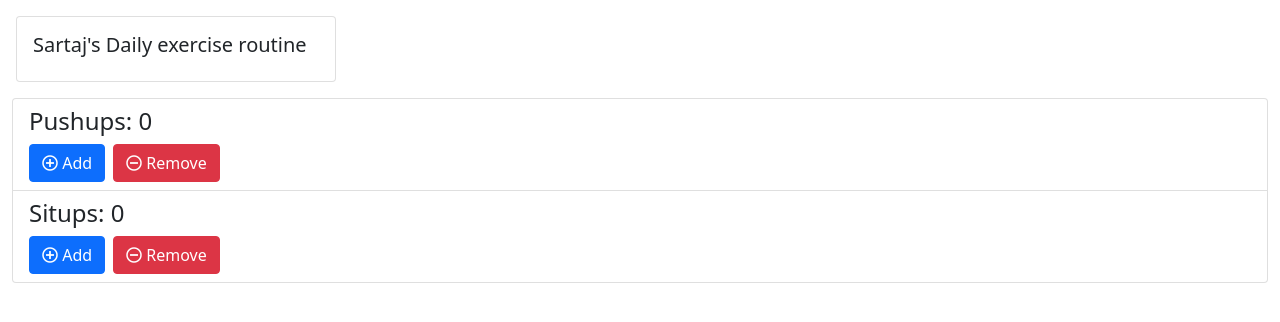
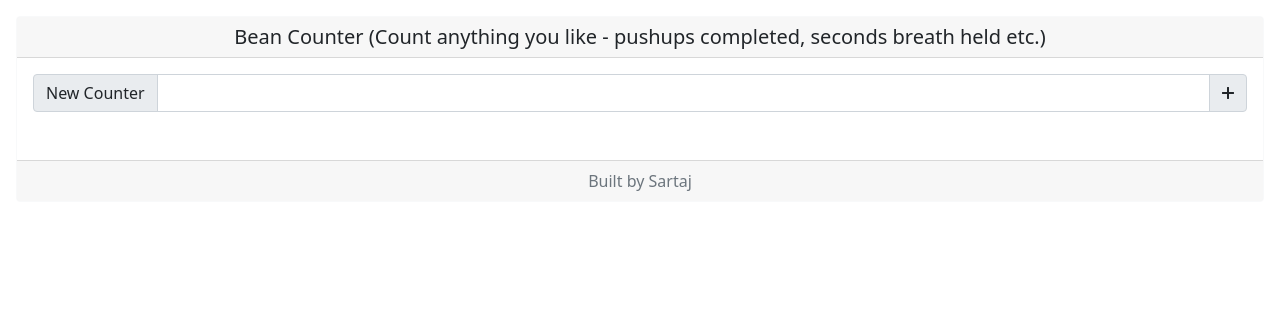
Before and after one commit to sartajsinghgill/bean-counter-app, a Vue app: page / in a window 1280 px wide. Shown: the top 322 px of the page. Built offline with nearby package versions, Linux system fonts and the light colour scheme.

Commit message:
Made array dynamic, added new counter feature, added remove counter feature

```diff
--- a/src/components/Exercise.vue
+++ b/src/components/Exercise.vue
@@ -1,25 +1,37 @@
 <template>
   <div>
-    <div class="card m-3" style="width:20rem">
-        <div class="card-body">
-            <h5 class="card-title">
-                Sartaj's Daily exercise routine
-            </h5>
+    <div class="card m-3 text-center border-light">
+      <h5 class="card-header">
+        Bean Counter (Count anything you like - pushups completed, seconds breath held etc.)
+      </h5>
+      <div class="card-body">
+          <div class="input-group mb-3 card-text">
+            <div class="input-group mb-3">
+              <span class="input-group-text">New Counter</span>
+              <input type="text" name="addCounter" id="addCounter" class="form-control" v-model="addCounter">
+              <button class="input-group-text far fa-plus" @click="addNewCounter"></button>
+            </div>
+          </div>
+      </div>
+      <div class="card-footer text-muted">
+        Built by Sartaj
+      </div>
+    </div>
+    <div class="row row-cols-1 row-cols-md-6 m-1">
+      <div class="col" v-for="(item, index) in items" :key="item.id">
+        <div class="card border-dark text-primary">
+          <h5 class="card-header bg-transparent">
+            {{ item.text }}
+            <button class="btn btn-danger far fa-times" @click="removeCounter(index)"></button>
+          </h5>
+          <div class="card-body">
+            {{ item.count }}
+            <br />
+            <button class="btn btn-outline-primary my-2 far fa-plus" @click="add(index)"></button>
+            <button class="btn btn-outline-danger mx-2 far fa-minus" @click="del(index)"></button>
+          </div>
         </div>
-    </div>
-    <div class="container-fluid" id="exercise">
-        <ul class="list-group">
-            <li class="list-group-item">
-                <h4>Pushups: {{ pushups }}</h4>
-                <button class="btn btn-primary" @click="addPushups"><i class="far fa-plus-circle"></i> Add</button>
-                <button class="btn btn-danger mx-2" @click="removePushups"><i class="far fa-minus-circle"></i> Remove</button>
-            </li>
-            <li class="list-group-item">
-                <h4>Situps: {{ situps }}</h4>
-                <button class="btn btn-primary" @click="addSitups"><i class="far fa-plus-circle"></i> Add</button>
-                <button class="btn btn-danger mx-2" @click="removeSitups"><i class="far fa-minus-circle"></i> Remove</button>
-            </li>
-        </ul>
+      </div>
     </div>
   </div>
 </template>
@@ -27,27 +39,34 @@
 <script>
 export default {
   name: 'Exercise',
-  props: {
-    msg: String
-  },
   data() {
     return {
-      pushups: 0,
-      situps: 0
+      addCounter: "",
+      items: [
+
+      ]
     }
   },
   methods: {
-    addPushups(){
-      this.pushups++
+    add(index){
+      this.items[index].count++
     },
-    addSitups(){
-      this.situps++
+    del(index){
+      if(this.items[index].count>0){
+        this.items[index].count--
+      }
     },
-    removePushups(){
-      this.pushups--
+    addNewCounter(){
+      this.items.push(
+        {
+          text: this.addCounter,
+          count: 0
+        }
+      )
+      this.addCounter = ""
     },
-    removeSitups(){
-      this.situps--
+    removeCounter(index){
+      this.items.splice(index,1)
     }
   }
 }
```
